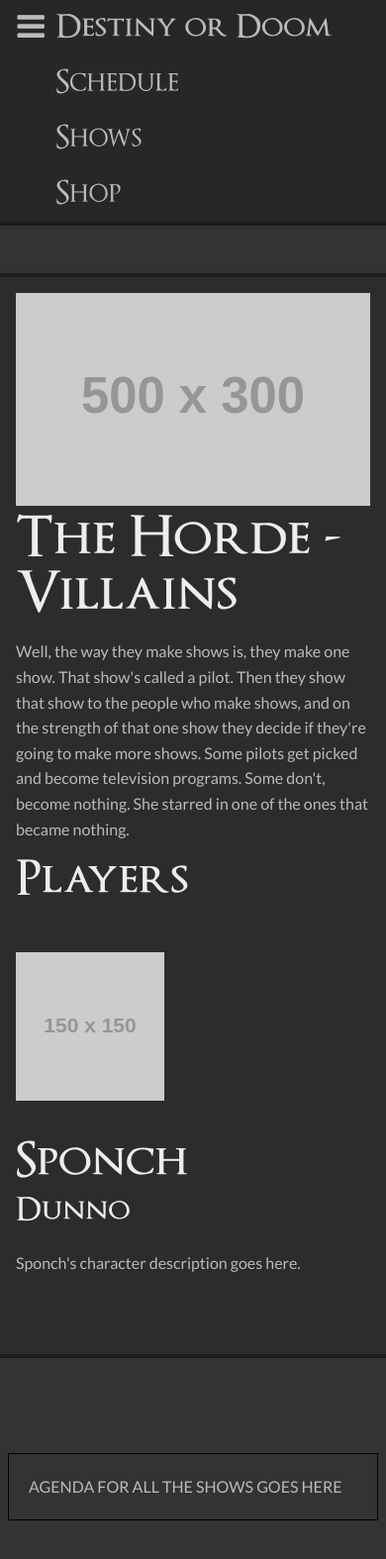
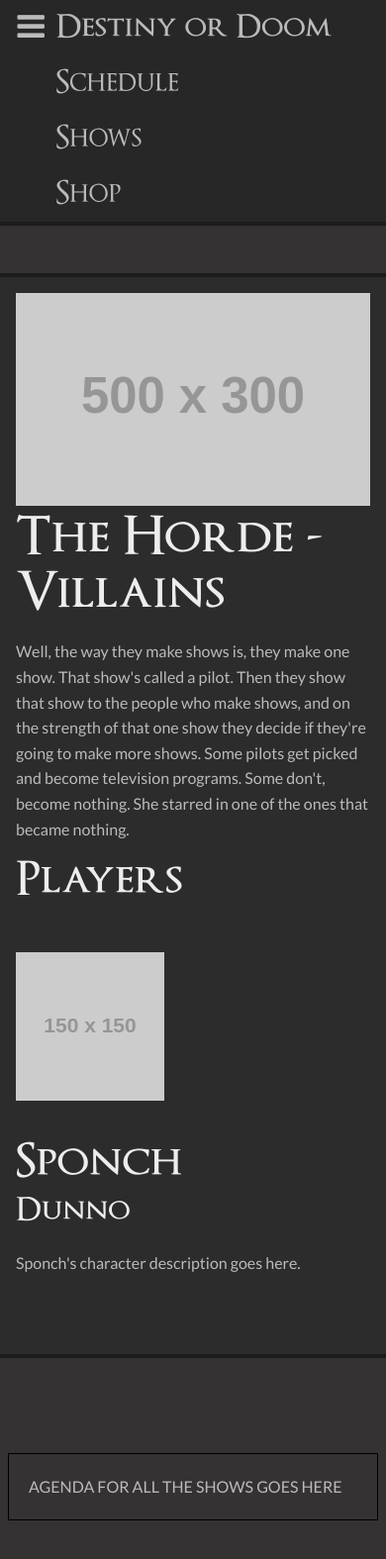
Before and after one commit to DestinyOrDoom/DestinyOrDoom.github.io, a Jekyll site: the page built from the-horde-villains.html, in a window 390 px wide. Shown: the top 1575 px of the page at 99% size. Built offline with Jekyll 4.4.1, drawn with Linux system fonts in a browser that asks for light colours.

Commit message:
Small mobile optimizations for titles

```diff
--- a/_sass/base.scss
+++ b/_sass/base.scss
@@ -46,13 +46,13 @@ h1, h2, h3, h4, h5, h6 {
 }
 
 h2 {
-  font-size: 3.5rem;
+  font-size: 3.3rem;
   margin: 0;
   line-height: 3.5rem;
 }
 
 h3 {
-  font-size: 3rem;
+  font-size: 2.9rem;
   margin: 0;
   line-height: 3rem;
 }
```
